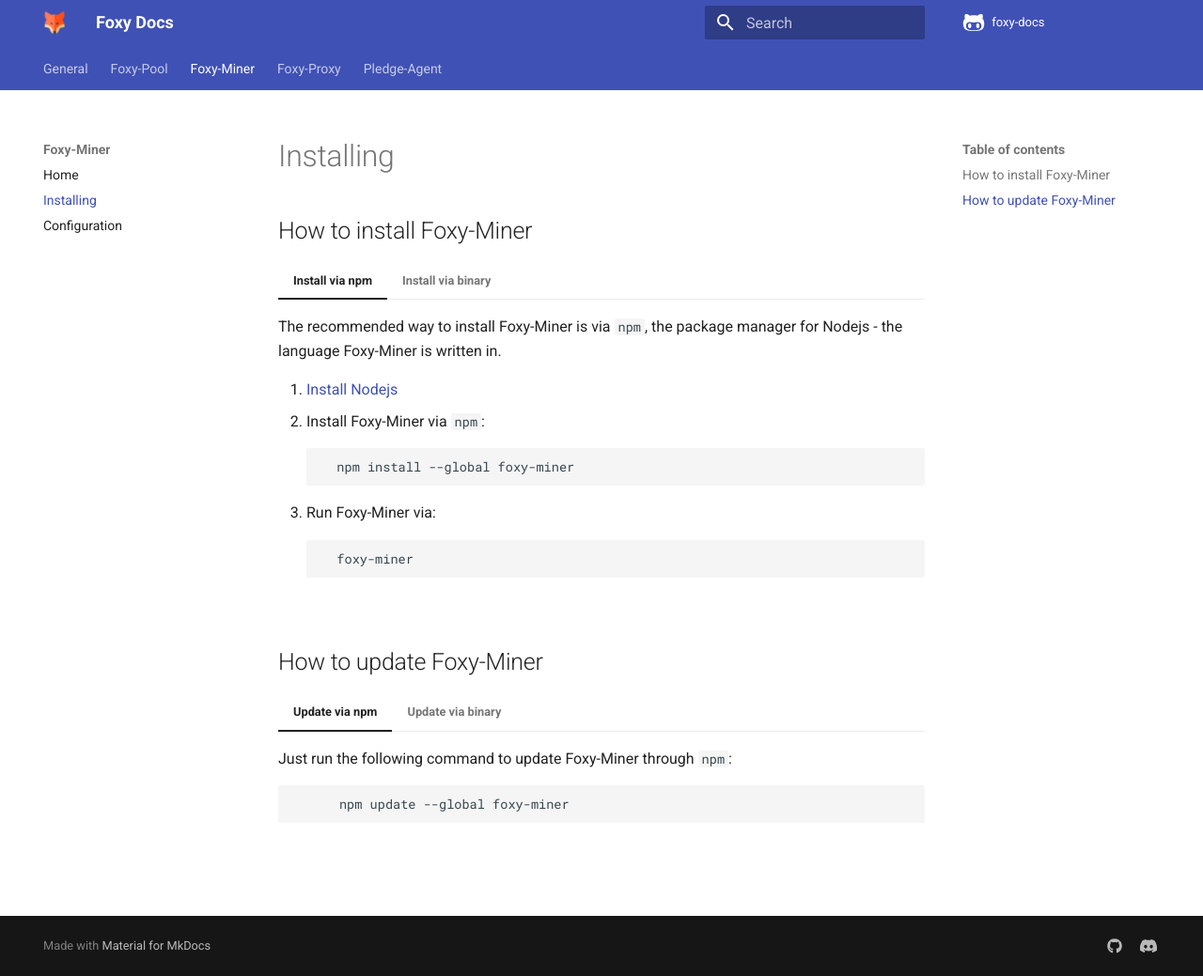
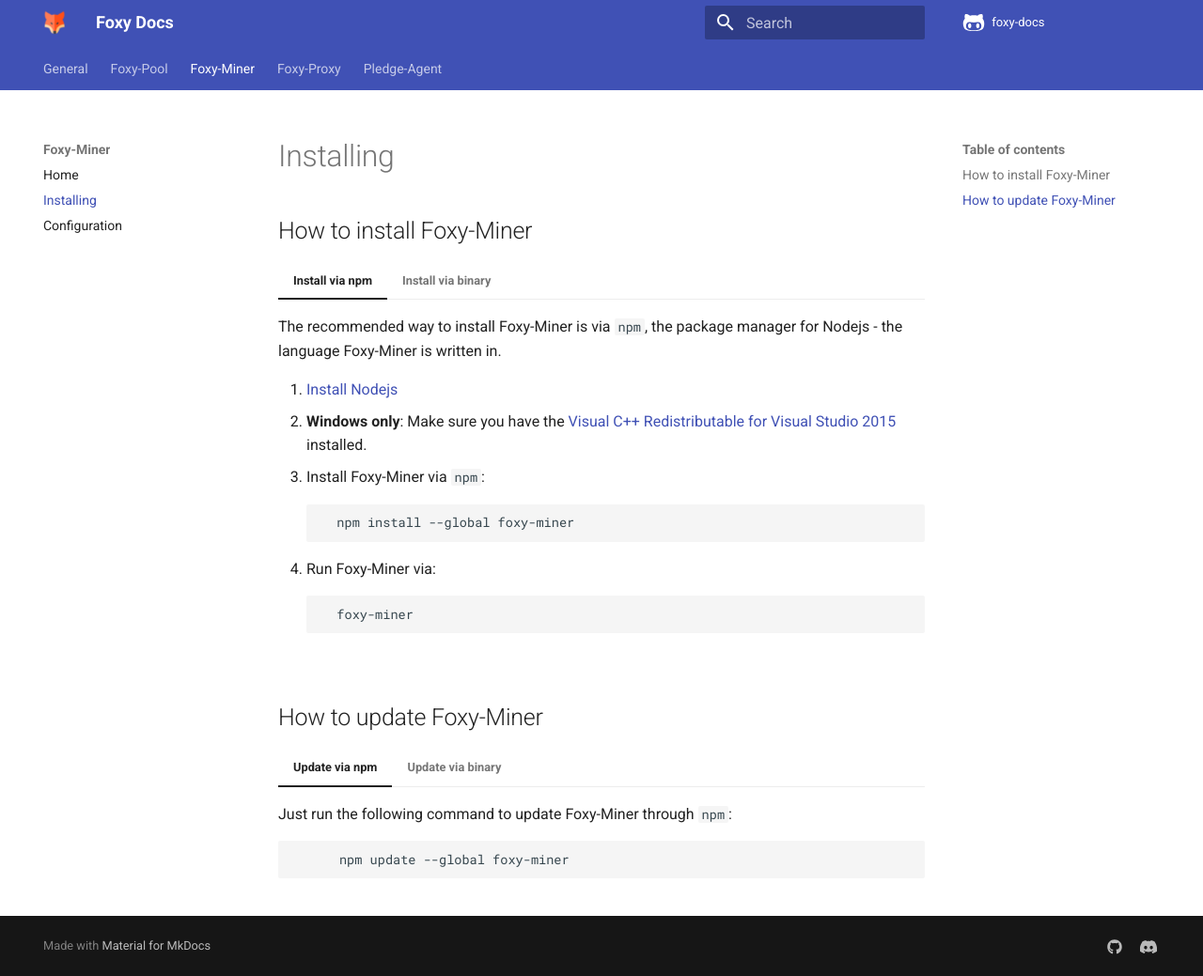
Before and after one commit to foxypool/docs, an MkDocs documentation site: the page built from docs/foxy-miner/installing.md, in a window 1280 px wide and 1039 px high. Shown: the whole window at 94% size. Built offline with MkDocs 1.6.1 and Material for MkDocs 9.7.7, drawn with Linux system fonts in a browser that asks for light colours; comment, search, counter and statistics services are not loaded.

Commit message:
Add note about vc 2015 redist

```diff
--- a/docs/foxy-miner/installing.md
+++ b/docs/foxy-miner/installing.md
@@ -5,18 +5,20 @@
       The recommended way to install Foxy-Miner is via `npm`, the package manager for Nodejs - the language Foxy-Miner is written in.
 
       1. [Install Nodejs](../general/installing-nodejs.md)
-      2. Install Foxy-Miner via `npm`:
+      2. **Windows only**: Make sure you have the [Visual C++ Redistributable for Visual Studio 2015](https://www.microsoft.com/en-US/download/details.aspx?id=48145) installed.
+      3. Install Foxy-Miner via `npm`:
 
               npm install --global foxy-miner
 
-      3. Run Foxy-Miner via:
+      4. Run Foxy-Miner via:
 
               foxy-miner
 
 
 === "Install via binary"
 
-      The latest release is available [here](https://github.com/felixbrucker/foxy-miner/releases/latest) on Github. Please download the appropriate version for your operating system.
+      1. **Windows only**: Make sure you have the [Visual C++ Redistributable for Visual Studio 2015](https://www.microsoft.com/en-US/download/details.aspx?id=48145) installed.
+      2. Download the latest release for your operating system from [here](https://github.com/felixbrucker/foxy-miner/releases/latest).
 
 
 ## How to update Foxy-Miner
```
